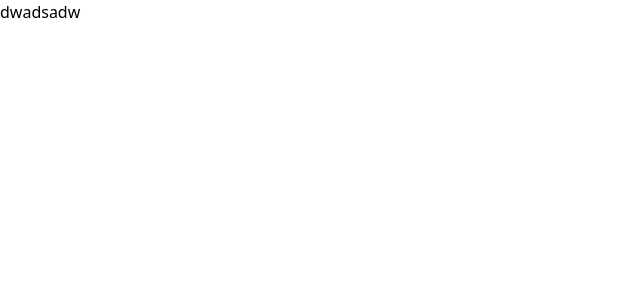
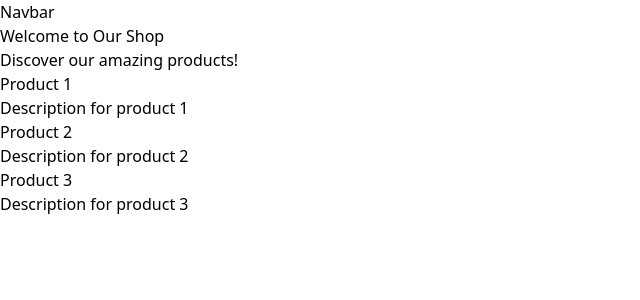
Before and after one commit to yuribodo/grelhasite, a React (Vite) app: page / in a window 1280 px wide. Shown: the top 300 px of the page, without its empty margins (0-640 px from the left). Built offline with nearby package versions, Linux system fonts and the light colour scheme.

Commit message:
home page

```diff
--- a/src/App.tsx
+++ b/src/App.tsx
@@ -1,15 +1,16 @@
-import './App.css'
+import './App.css';
+import Navbar from './components/Navbar';
+import Hero from './components/Hero';
+import ProductCards from './components/ProductCards';
 
 function App() {
-
-
   return (
     <>
-      <div>
-        <p>dwadsadw</p>
-      </div>
+      <Navbar />
+      <Hero />
+      <ProductCards />
     </>
-  )
+  );
 }
 
-export default App
+export default App;
```
